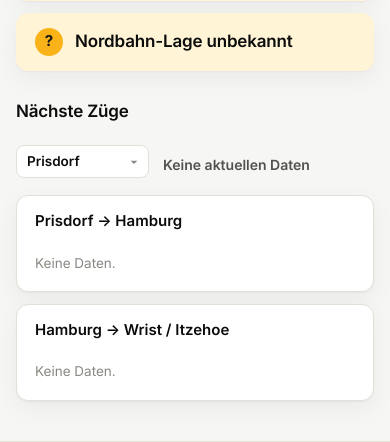
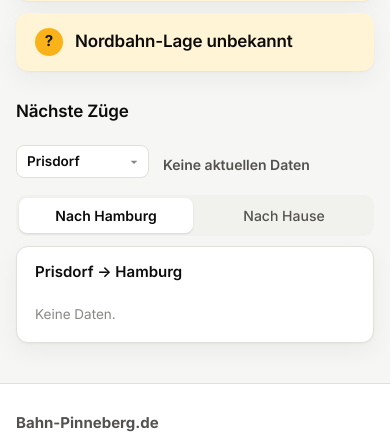
Before and after one commit to bensch777/bahn-pinneberg.de, a PHP site: page / in a window 390 px wide. Shown: the part 235-677 px from the top of the page. Run offline with PHP 8.4, Linux system fonts and the light colour scheme; data that the repository does not hold is empty.

Commit message:
Tabs für die Fahrtrichtung auf dem Handy (#36)
Unter 760 px zeigen Nordbahn und S3 nur eine Richtung, die Tabs
Nach Hamburg/Nach Hause schalten beide gemeinsam um. Vorbelegt nach
Tageszeit wie bisher die Reihenfolge. Ohne JavaScript bleibt alles
sichtbar, am Desktop ändert sich nichts.


Claude-Session: https://claude.ai/code/session_01714u8gmjigHmLodGYzjAk3

Co-authored-by: Claude <noreply@anthropic.com>

```diff
--- a/changelog/index.php
+++ b/changelog/index.php
@@ -14,6 +14,9 @@ $root = '../';
 $assetVersion = (int) @filemtime(__DIR__ . '/../dashboard.css');
 
 $changelog = [
+    ['2026-11-03', [
+        ['Tabs für die Richtung auf dem Handy', 'Auf dem Handy stehen „Nächste Züge“ und „S-Bahn S3“ nicht mehr mit beiden Richtungen untereinander. Tabs „Nach Hamburg | Nach Hause“ zeigen eine Richtung, vormittags ist „Nach Hamburg“ gewählt, ab 12 Uhr „Nach Hause“. Ein Tipp schaltet Nordbahn und S3 gemeinsam um. Am Computer bleibt alles nebeneinander.'],
+    ]],
     ['2026-10-30', [
         ['Anleitung für Claude und ChatGPT, Nutzungsbedingungen', 'Neue Seite „In Claude und ChatGPT“ (unten im Footer): wie man den MCP-Server in Claude oder ChatGPT einträgt, Beispielfragen, was die Werkzeuge können und wo die Grenzen sind. Dazu gibt es jetzt Nutzungsbedingungen, und die Datenschutzerklärung beschreibt, welche Daten beim MCP-Server anfallen: nur die Anfrage des Assistenten, nie der Inhalt der Unterhaltung. Nebenbei korrigiert: Die Datenschutzerklärung erwähnte noch den Stern und die Glocke als Menü und sprach von „keinem Formular“, obwohl es den Feedback-Knopf gibt.'],
         ['Bahn-Pinneberg.de in Claude und ChatGPT', 'Die Seite hat jetzt einen MCP-Server unter bahn-pinneberg.de/mcp. Wer ihn in Claude, ChatGPT oder einem anderen Assistenten als Connector einträgt, kann dort einfach fragen: „Gibt es gerade Probleme auf der RB61?“, „Fährt der nächste Zug ab Elmshorn pünktlich?“ oder „Was ist mit der Störung bei Tornesch?“. Die Antwort kommt mit dem Stand von jetzt, nicht aus einem Suchindex von gestern. Ohne Anmeldung, nur lesend. Nebenbei nennt lage.md jetzt Datum und Uhrzeit des Abrufs, und die Abfahrten unter /api/ dürfen von Assistenten abgerufen werden, die sich an robots.txt halten.'],
--- a/dashboard.css
+++ b/dashboard.css
@@ -575,6 +575,20 @@ a.status:focus-visible { outline: 2px solid var(--series); outline-offset: 2px;
 .boards { display: grid; grid-template-columns: 1fr 1fr; gap: 12px; }
 @media (max-width: 760px) { .boards { grid-template-columns: 1fr; } }
 .boards--rueck-first .board[data-richtung="rueck"] { order: -1; }
+/* Handy: Tabs fuer die Richtung statt zwei Tafeln untereinander. Ohne JavaScript bleiben
+   die Tabs verborgen und beide Tafeln stehen da. Aussehen wie die Tabs der Meldungsseiten. */
+.richtung { display: none; }
+@media (max-width: 760px) {
+	.js .richtung { display: flex; gap: 4px; margin: 0 0 10px; padding: 3px; border-radius: 10px; background: var(--surface-2); }
+	.richtung__tab {
+		flex: 1; padding: 7px 10px; border: 0; border-radius: 8px; background: transparent;
+		font-size: 14px; font-weight: 500; color: var(--ink-2); cursor: pointer;
+	}
+	.richtung__tab:hover { color: var(--ink); }
+	.richtung__tab[aria-pressed="true"] { background: var(--surface); color: var(--ink); font-weight: 600; box-shadow: 0 1px 2px rgba(0, 0, 0, 0.12); }
+	.richtung__tab:focus-visible { outline: 2px solid var(--series); outline-offset: 1px; }
+	.js .boards--nur-hin .board[data-richtung="rueck"], .js .boards--nur-rueck .board[data-richtung="hin"] { display: none; }
+}
 .board { padding: 14px 18px 8px; }
 .board__head { display: flex; justify-content: space-between; align-items: baseline; gap: 10px; margin-bottom: 6px; }
 .board__title { margin: 0; font-size: 15px; font-weight: 600; }
--- a/index.php
+++ b/index.php
@@ -212,6 +212,10 @@ $jsonLd = [
 				<p class="section__sub" id="abfahrten-sub"></p>
 			</div>
 		</div>
+		<div class="richtung" role="group" aria-label="Richtung">
+			<button type="button" class="richtung__tab" data-richtung="hin" aria-pressed="true">Nach Hamburg</button>
+			<button type="button" class="richtung__tab" data-richtung="rueck" aria-pressed="false">Nach Hause</button>
+		</div>
 		<div class="boards">
 			<div class="card board" data-richtung="hin">
 				<div class="board__head">
@@ -244,6 +248,10 @@ $jsonLd = [
 				<p class="section__sub" id="s3-sub"></p>
 			</div>
 		</div>
+		<div class="richtung" role="group" aria-label="Richtung der S3">
+			<button type="button" class="richtung__tab" data-richtung="hin" aria-pressed="true">Nach Hamburg</button>
+			<button type="button" class="richtung__tab" data-richtung="rueck" aria-pressed="false">Nach Hause</button>
+		</div>
 		<div class="boards">
 			<div class="card board" data-richtung="hin">
 				<div class="board__head">
```
Also changed, not shown: dashboard.js (+32 -3 lines).
